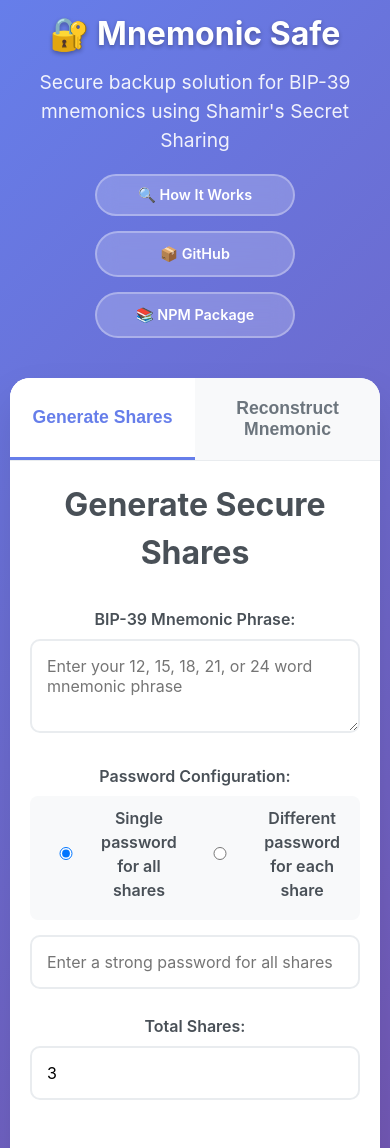
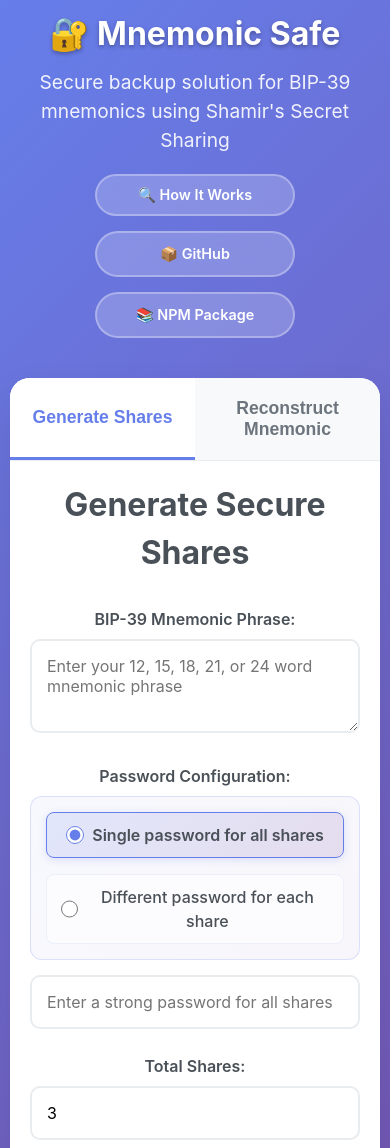
Before and after one commit to hackable/mnemonic-safe-app, a React (Vite) app: page / in a window 390 px wide. Shown: the top 1148 px of the page. Built offline with nearby package versions, Linux system fonts and the light colour scheme.

Commit message:
Refactor password mode selector styles and structure in App component; enhance mobile responsiveness and improve visual feedback for selected state

```diff
--- a/src/App.css
+++ b/src/App.css
@@ -559,3 +559,90 @@ button[onclick*="generatePDF"]:hover {
 button[onclick*="clipboard"]:hover {
   background: #5a6268 !important;
 }
+
+/* Password mode selector */
+.password-mode-selector {
+  display: flex;
+  flex-direction: row;
+  gap: 0;
+  margin-bottom: 15px;
+  padding: 15px;
+  background: linear-gradient(135deg, rgba(102, 126, 234, 0.05) 0%, rgba(118, 75, 162, 0.05) 100%);
+  border: 1px solid rgba(102, 126, 234, 0.2);
+  border-radius: 12px;
+  align-items: stretch;
+  justify-content: space-between;
+}
+
+.password-mode-selector label {
+  display: flex;
+  align-items: center;
+  justify-content: center;
+  cursor: pointer;
+  margin: 0;
+  padding: 8px 12px;
+  border-radius: 8px;
+  transition: all 0.2s ease;
+  color: #495057;
+  font-weight: 500;
+  background: rgba(255, 255, 255, 0.6);
+  border: 1px solid rgba(102, 126, 234, 0.1);
+  min-height: 40px;
+  flex: 1;
+  margin-right: 10px;
+  text-align: center;
+}
+
+.password-mode-selector label:last-child {
+  margin-right: 0;
+}
+
+.password-mode-selector label:hover {
+  background: rgba(102, 126, 234, 0.1);
+  border-color: rgba(102, 126, 234, 0.3);
+  transform: translateY(-1px);
+}
+
+.password-mode-selector input[type="radio"] {
+  margin-right: 8px;
+  margin-top: 0;
+  accent-color: #667eea;
+  width: 18px;
+  height: 18px;
+}
+
+/* Selected state styling */
+.password-mode-selector label:has(input[type="radio"]:checked) {
+  background: linear-gradient(135deg, rgba(102, 126, 234, 0.15) 0%, rgba(118, 75, 162, 0.15) 100%);
+  border-color: #667eea;
+  color: #495057;
+  font-weight: 600;
+  box-shadow: 0 2px 8px rgba(102, 126, 234, 0.2);
+}
+
+/* Fallback for browsers that don't support :has() */
+.password-mode-selector input[type="radio"]:checked + span,
+.password-mode-selector input[type="radio"]:checked ~ * {
+  color: #495057;
+  font-weight: 600;
+}
+
+/* Mobile responsive - vertical layout */
+@media (max-width: 768px) {
+  .password-mode-selector {
+    flex-direction: column;
+    gap: 8px;
+    justify-content: stretch;
+  }
+
+  .password-mode-selector label {
+    min-height: 44px; /* Better touch target on mobile */
+    padding: 10px 14px;
+    margin-right: 0;
+    margin-bottom: 8px;
+  }
+
+  .password-mode-selector label:last-child {
+    margin-bottom: 0;
+  }
+}
--- a/src/App.jsx
+++ b/src/App.jsx
@@ -408,31 +408,22 @@ function App() {
 
             <div className="input-group">
               <label>Password Configuration:</label>
-              <div className="password-mode-selector" style={{
-                display: 'flex',
-                gap: '10px',
-                marginBottom: '15px',
-                padding: '10px',
-                background: '#f8f9fa',
-                borderRadius: '8px'
-              }}>
-                <label style={{ display: 'flex', alignItems: 'center', cursor: 'pointer' }}>
+              <div className="password-mode-selector">
+                <label>
                   <input
                     type="radio"
                     value="single"
                     checked={passwordMode === 'single'}
                     onChange={(e) => setPasswordMode(e.target.value)}
-                    style={{ marginRight: '5px' }}
                   />
                   Single password for all shares
                 </label>
-                <label style={{ display: 'flex', alignItems: 'center', cursor: 'pointer' }}>
+                <label>
                   <input
                     type="radio"
                     value="multiple"
                     checked={passwordMode === 'multiple'}
                     onChange={(e) => setPasswordMode(e.target.value)}
-                    style={{ marginRight: '5px' }}
                   />
                   Different password for each share
                 </label>
```
